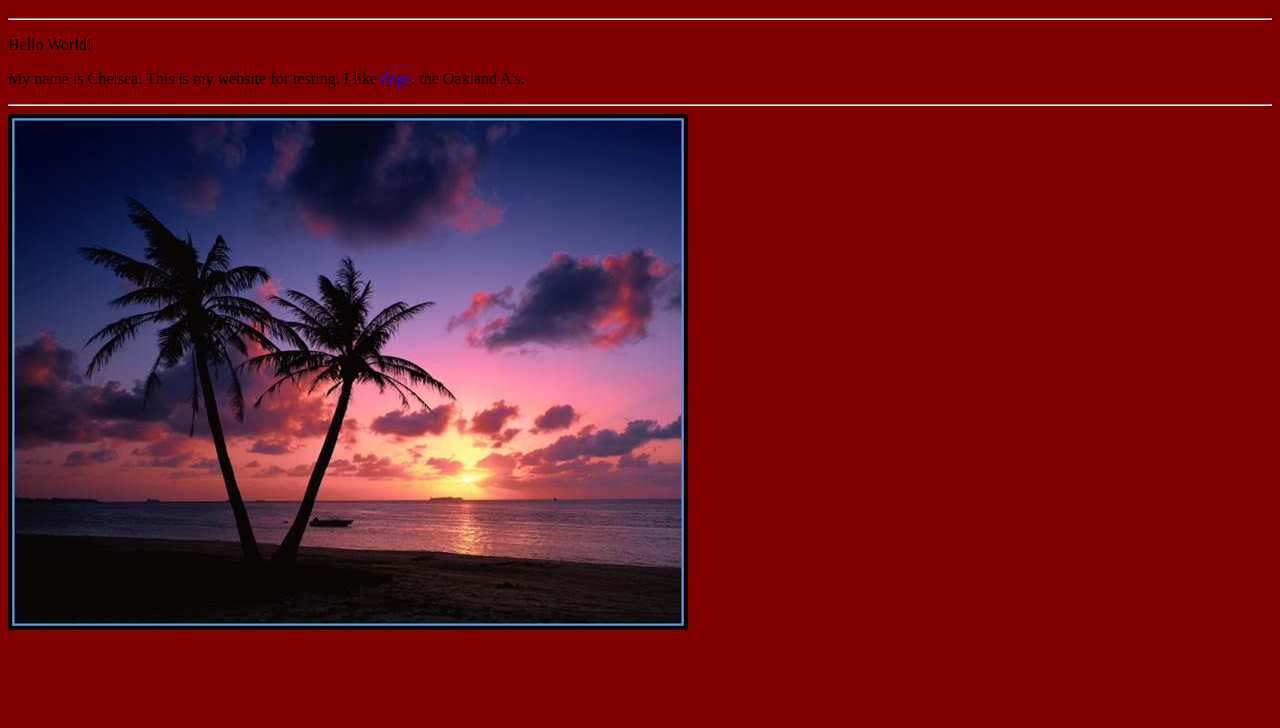
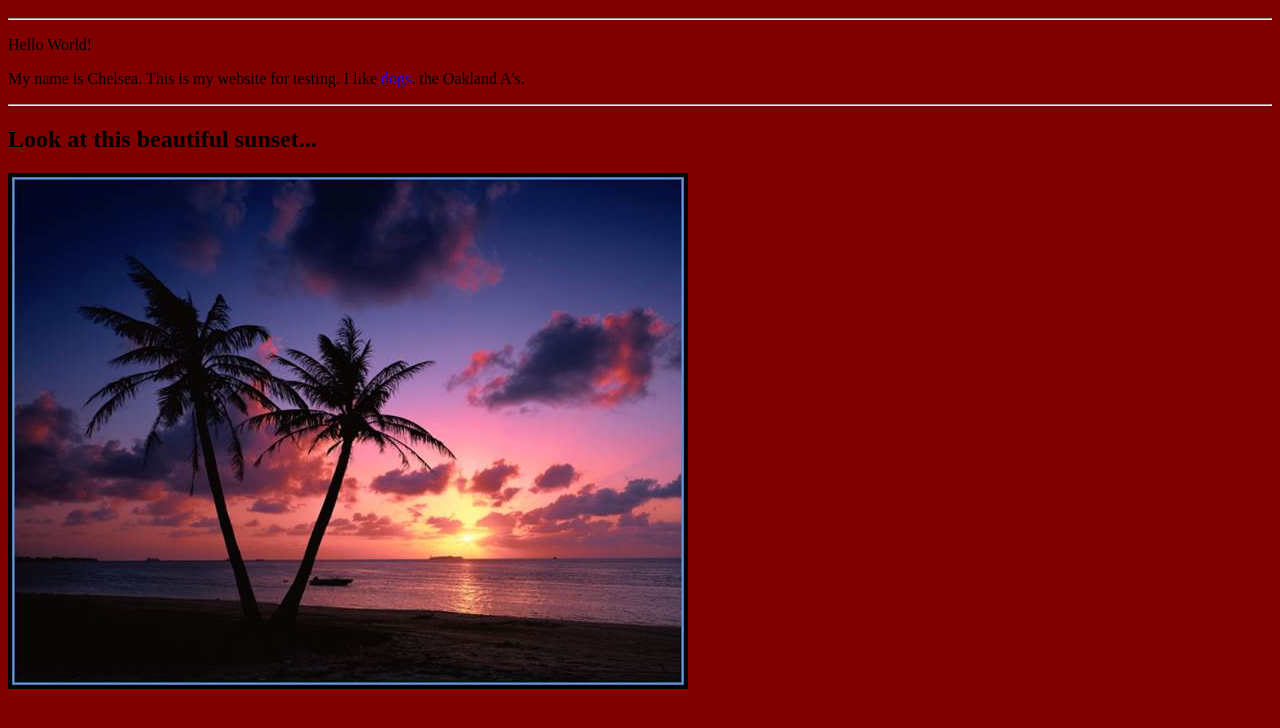
Before and after one commit to chelseaaglubat/csp-sp2019-test, a plain HTML site: page index.html in a window 1280 px wide. Shown: the part 48-776 px from the top of the page. Drawn offline with Linux system fonts and the light colour scheme.

Commit message:
Update index.html

```diff
--- a/index.html
+++ b/index.html
@@ -8,6 +8,7 @@
       <a href="https://bit.ly/2QkUQyc">dogs</a>.
       the <a href"http://www.oaklandathletics.com>Oakland A's</a>.
     <hr>
+        <h2> Look at this beautiful sunset...</h2>
 
 
         <a href = "Sunset.jpg" width = "25%">
```
